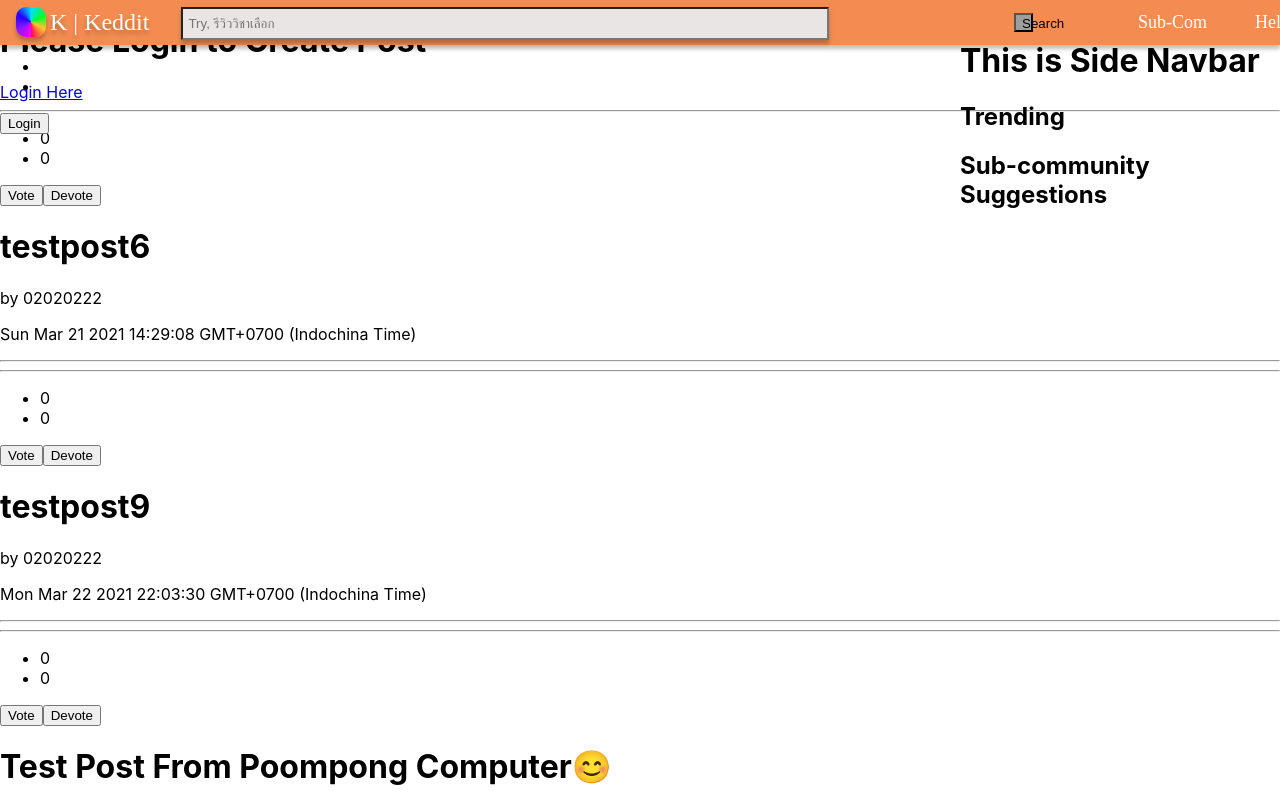
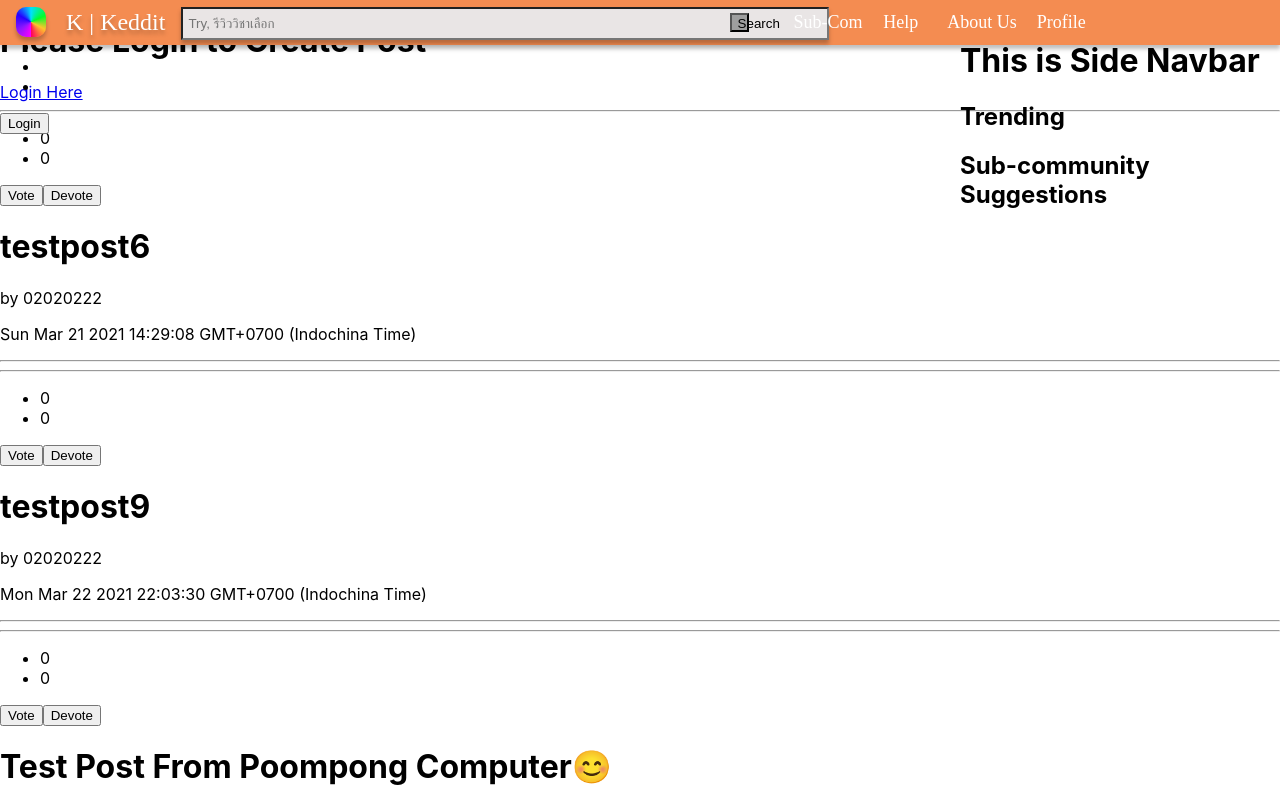
Before and after one commit to Tecivity/KDIT_Frontend_React, a React (Create React App) app: page / in a window 1280 px wide. Shown: the top 800 px of the page. Built offline with nearby package versions, Linux system fonts and the light colour scheme; grey boxes are pictures that could not be loaded.

Commit message:
Navbar CSS Completed (Beta)

```diff
--- a/src/components/Navbar/index.css
+++ b/src/components/Navbar/index.css
@@ -24,7 +24,7 @@ body {
 	position: absolute;
 	width: 131px;
 	height: 44px;
-	left: 50px;
+	left: 66px;
 	top: 0px;
 
 	font-family: Public Sans;
@@ -41,13 +41,18 @@ body {
 
 	text-shadow: 0px 4px 4px rgba(0, 0, 0, 0.25);
 }
+.siteName:hover {
+	color: white;
+	text-shadow: black;
+	font-size: 26px;
+}
 
 .subcomText {
 	/*sub-com, Help, About Us*/
 	position: absolute;
 	width: 117px;
 	height: 45px;
-	left: 1138px;
+	left: 62%;
 	top: 0px;
 
 	font-family: Public Sans;
@@ -68,7 +73,7 @@ body {
 	position: absolute;
 	width: 117px;
 	height: 45px;
-	left: 1255px;
+	left: 69%;
 	top: 0px;
 
 	font-family: Public Sans;
@@ -89,7 +94,7 @@ body {
 	position: absolute;
 	width: 117px;
 	height: 45px;
-	left: 1372px;
+	left: 74%;
 	top: 0px;
 
 	font-family: Public Sans;
@@ -110,7 +115,7 @@ body {
 	position: absolute;
 	width: 117px;
 	height: 45px;
-	left: 1489px;
+	left: 81%;
 	top: 0px;
 
 	font-family: Public Sans;
@@ -149,13 +154,16 @@ body {
 	box-shadow: 0px 4px 4px rgba(0, 0, 0, 0.25);
 	border-radius: 10px;
 }
+.testLogo:hover {
+	background: conic-gradient(from 200deg at 50% 50%, #FA00FF 0deg, #8B16FF 58.12deg, #2400FF 120deg, #00E0FF 180deg, #00FF29 245.62deg, #FFC42B 298.12deg, #FF005C 360deg);
+}
 
 .searchIcon {
 	/* image 2 */
 	position: absolute;
 	width: 19px;
 	height: 19px;
-	left: 1014px;
+	left: 57%;
 	top: 13px;
 	color: black;
 
--- a/src/components/Navbar/index.js
+++ b/src/components/Navbar/index.js
@@ -20,7 +20,7 @@ export default function Navbar() {
 			<div className="content">
 				<header>
 					<div>
-						<div className="testLogo"><a href="/"></a></div>
+						<div className="testLogo"></div>
 						<Link to="/" className="siteName">K | Keddit</Link>
 						<input
 							type="text"
```
